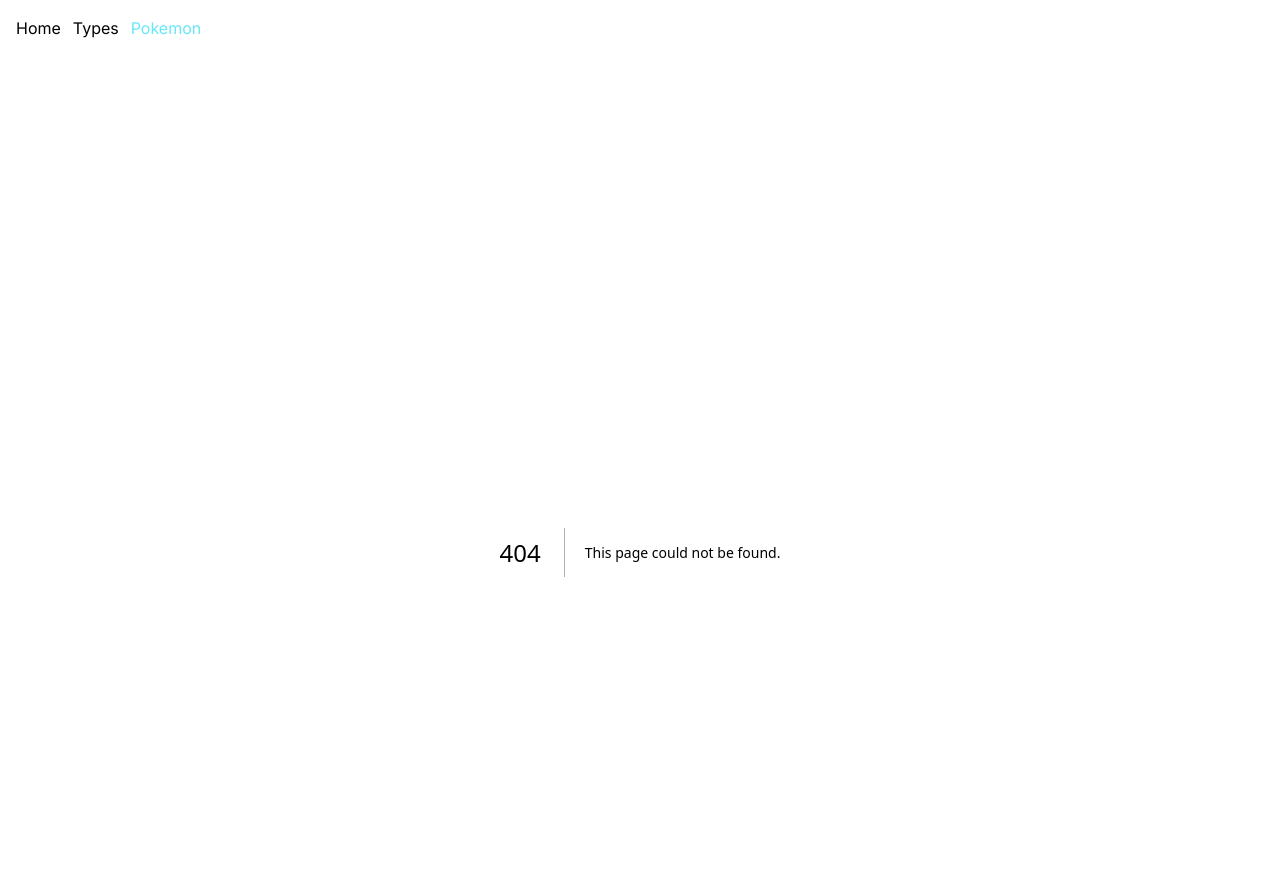
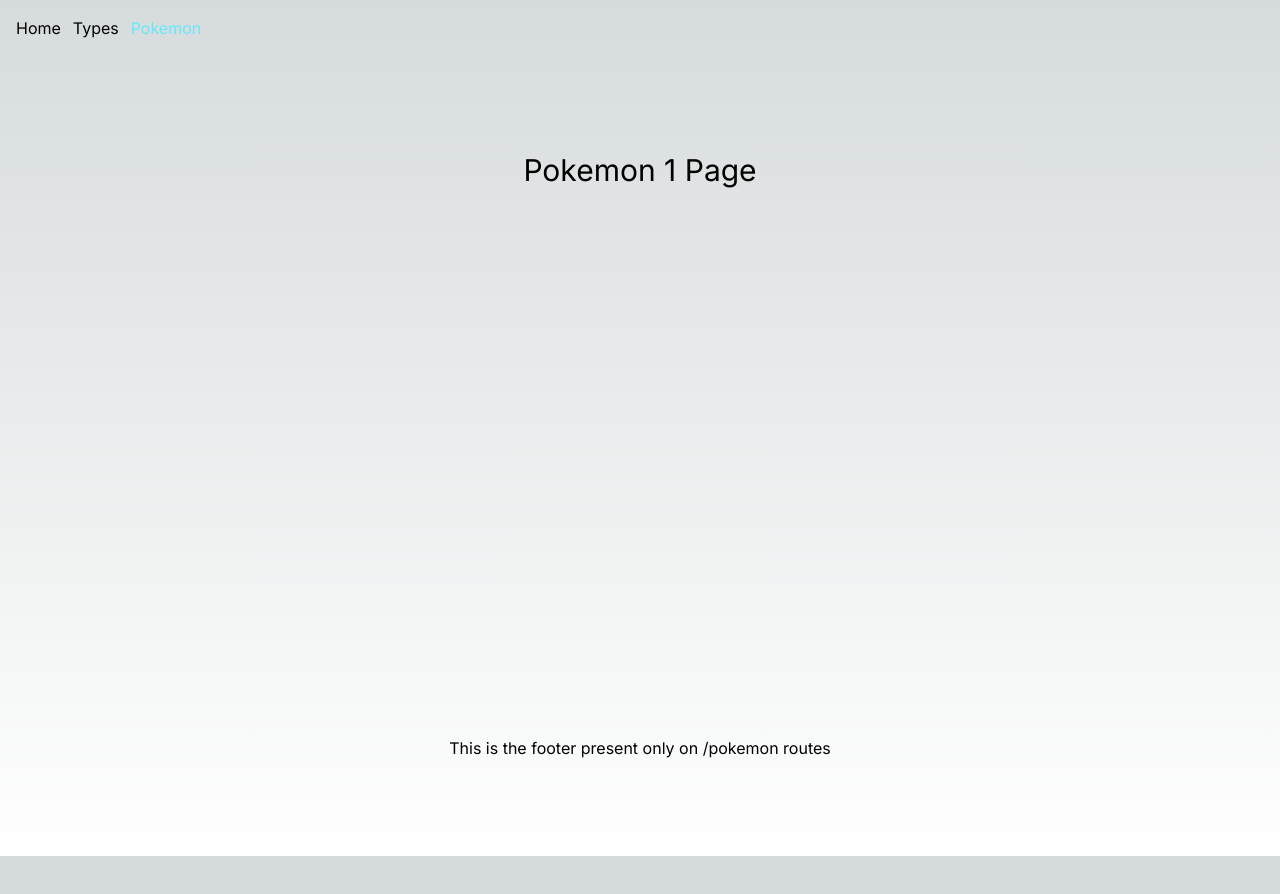
Before and after one commit to jakubfiglak/poke-next-13, a Next.js app: page /pokemon/1 in a window 1280 px wide. Before the commit this address had no page. Shown: the top 894 px of the page. After the commit the page ends 856 px from the top, so only its background shows below. Built offline with nearby package versions, Linux system fonts and the light colour scheme.

Commit message:
feat: dynamic route

```diff
--- /dev/null
+++ b/src/app/pokemon/[slug]/page.tsx
@@ -0,0 +1,24 @@
+import { NextPage } from "next";
+
+export async function generateStaticParams() {
+  const response = await fetch("https://pokeapi.co/api/v2/pokemon?limit=2000");
+  const data = await response.json();
+
+  return data.results.map((pokemon: { name: string; url: string }) => ({
+    slug: pokemon.name,
+  }));
+}
+
+type SinglePokemonPageProps = {
+  params: { slug: string };
+};
+
+const SinglePokemonPage: NextPage<SinglePokemonPageProps> = ({ params }) => {
+  return (
+    <div>
+      <h1 className="text-3xl">Pokemon {params.slug} Page</h1>
+    </div>
+  );
+};
+
+export default SinglePokemonPage;
```
